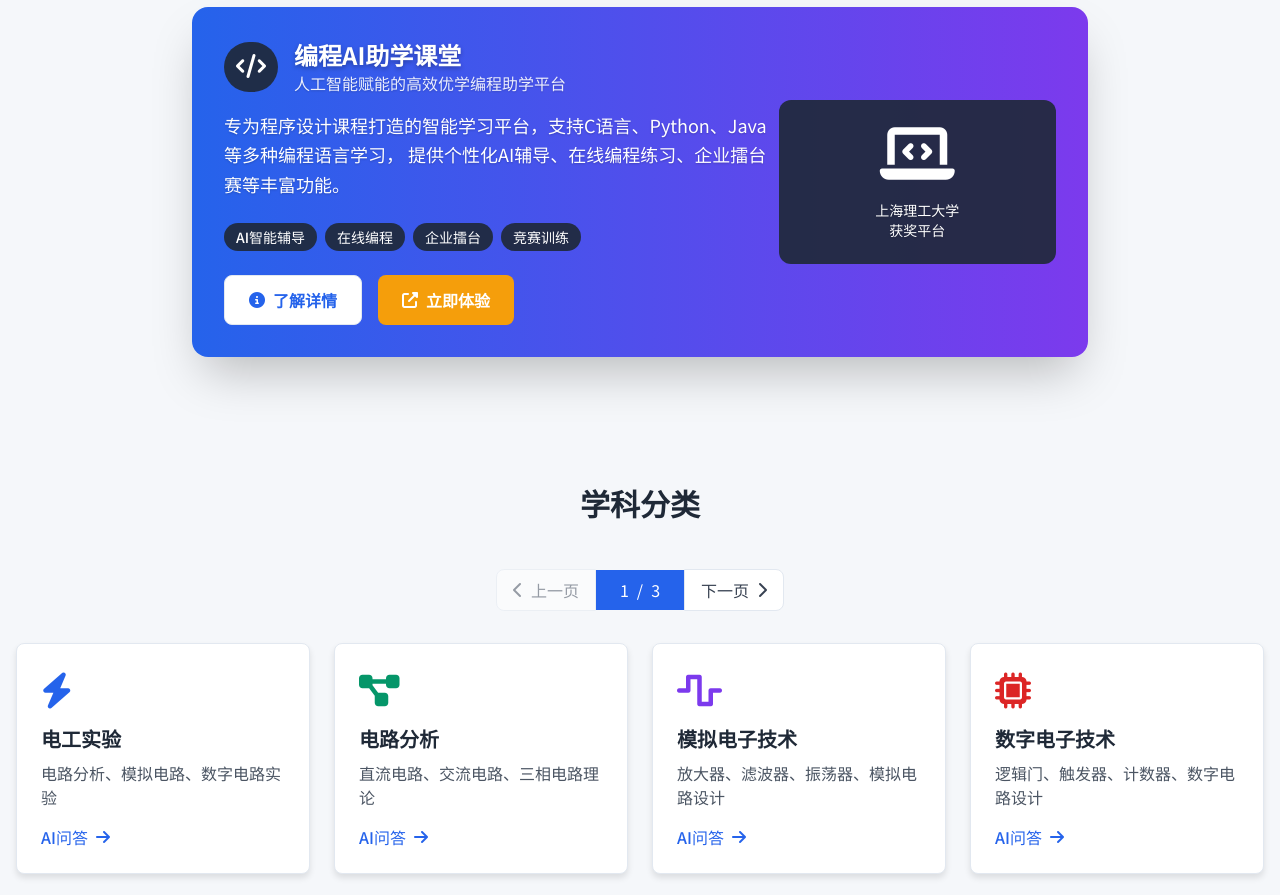
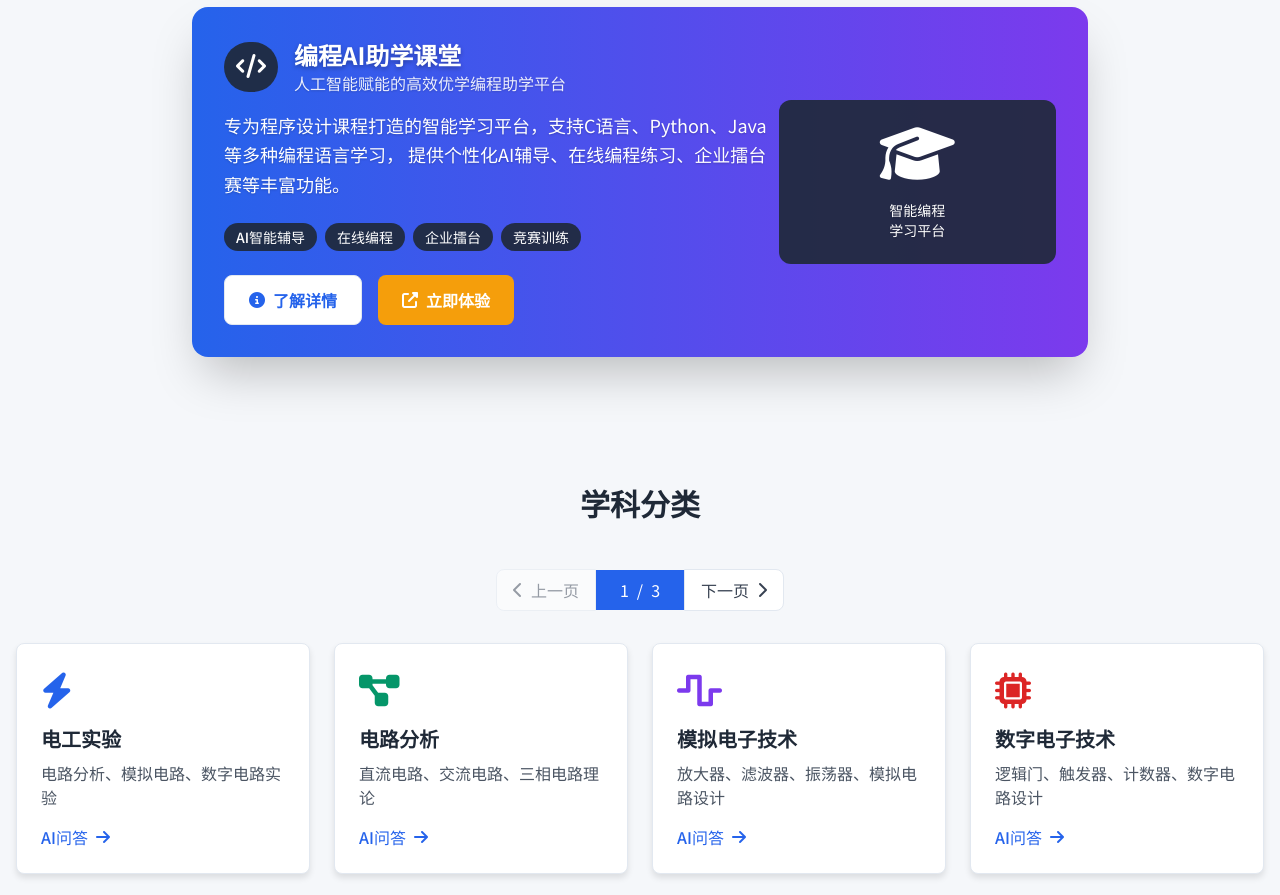
Before and after one commit to wukeping2008/alethea, a website: page src/static/index.html in a window 1280 px wide. Shown: the part 880-1775 px from the top of the page. Drawn offline with nearby package versions, Linux system fonts and the light colour scheme.

Commit message:
优化首页推荐课程右侧展示区域
- 将图标从laptop-code改为graduation-cap，更符合教育主题
- 将文字从'上海理工大学 获奖平台'改为'智能编程 学习平台'
- 突出平台的教育属性和核心功能
- 去除具体院校信息，使内容更加通用和专业

```diff
--- a/src/static/index.html
+++ b/src/static/index.html
@@ -1168,9 +1168,9 @@
                     </div>
                     <div class="md:w-1/3 text-center">
                         <div class="bg-gray-800 bg-opacity-90 rounded-xl p-6" style="background-color: rgba(31, 41, 55, 0.9) !important;">
-                            <i class="fas fa-laptop-code text-6xl mb-4 text-white" style="color: white !important;"></i>
-                            <p class="text-sm text-white font-medium" style="color: white !important; text-shadow: 0 1px 2px rgba(0,0,0,0.2);">上海理工大学</p>
-                            <p class="text-sm text-white font-medium" style="color: white !important; text-shadow: 0 1px 2px rgba(0,0,0,0.2);">获奖平台</p>
+                            <i class="fas fa-graduation-cap text-6xl mb-4 text-white" style="color: white !important;"></i>
+                            <p class="text-sm text-white font-medium" style="color: white !important; text-shadow: 0 1px 2px rgba(0,0,0,0.2);">智能编程</p>
+                            <p class="text-sm text-white font-medium" style="color: white !important; text-shadow: 0 1px 2px rgba(0,0,0,0.2);">学习平台</p>
                         </div>
                     </div>
                 </div>
```
